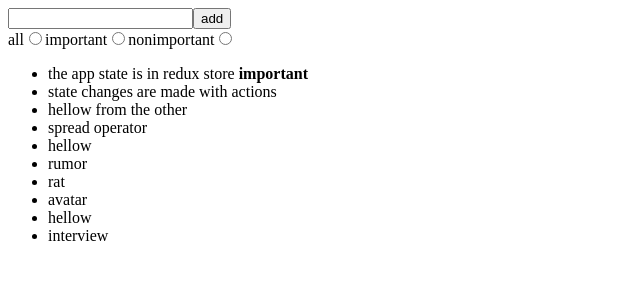
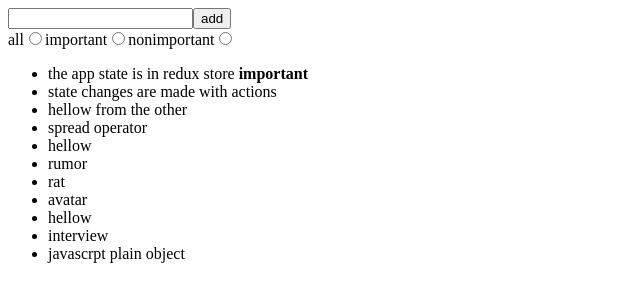
Before and after one commit to pratiksj/workshop-noteAp-part-6, a React (Create React App) app: page / in a window 1280 px wide. Shown: the top 302 px of the page, without its empty margins (0-640 px from the left). Built offline with nearby package versions, Linux system fonts and the light colour scheme; data requests are answered from the project's data file.

Commit message:
feat:changed NewNote component into connected component to create new notes

```diff
--- a/db.json
+++ b/db.json
@@ -49,6 +49,11 @@
       "content": "interview",
       "important": false,
       "id": 10
+    },
+    {
+      "content": "javascrpt plain object ",
+      "important": false,
+      "id": 11
     }
   ]
 }
--- a/src/components/NewNote.js
+++ b/src/components/NewNote.js
@@ -1,14 +1,15 @@
-import { useDispatch } from "react-redux";
+//import { useDispatch } from "react-redux";
+import { connect } from "react-redux";
 import { createNote } from "../reducer/noteReducer";
 //import noteService from "../services/notes";
 
-const NewNote = () => {
-  const dispatch = useDispatch();
+const NewNote = (props) => {
+  //const dispatch = useDispatch();
   const addNote = async (event) => {
     event.preventDefault();
     const content = event.target.note.value;
     event.target.note.value = "";
-    dispatch(createNote(content));
+    props.createNote(content);
   };
 
   // const addNote = async (event) => {
@@ -27,5 +28,15 @@ const NewNote = () => {
     </div>
   );
 };
+const mapDispatchToProps = {
+  createNote,
+};
 
-export default NewNote;
+const mapStateToProps = () => {
+  return {};
+};
+
+const ConnectedNewNote = connect(mapStateToProps, mapDispatchToProps)(NewNote);
+//export default connect(null, { createNote })(NewNote);
+
+export default ConnectedNewNote;
```
